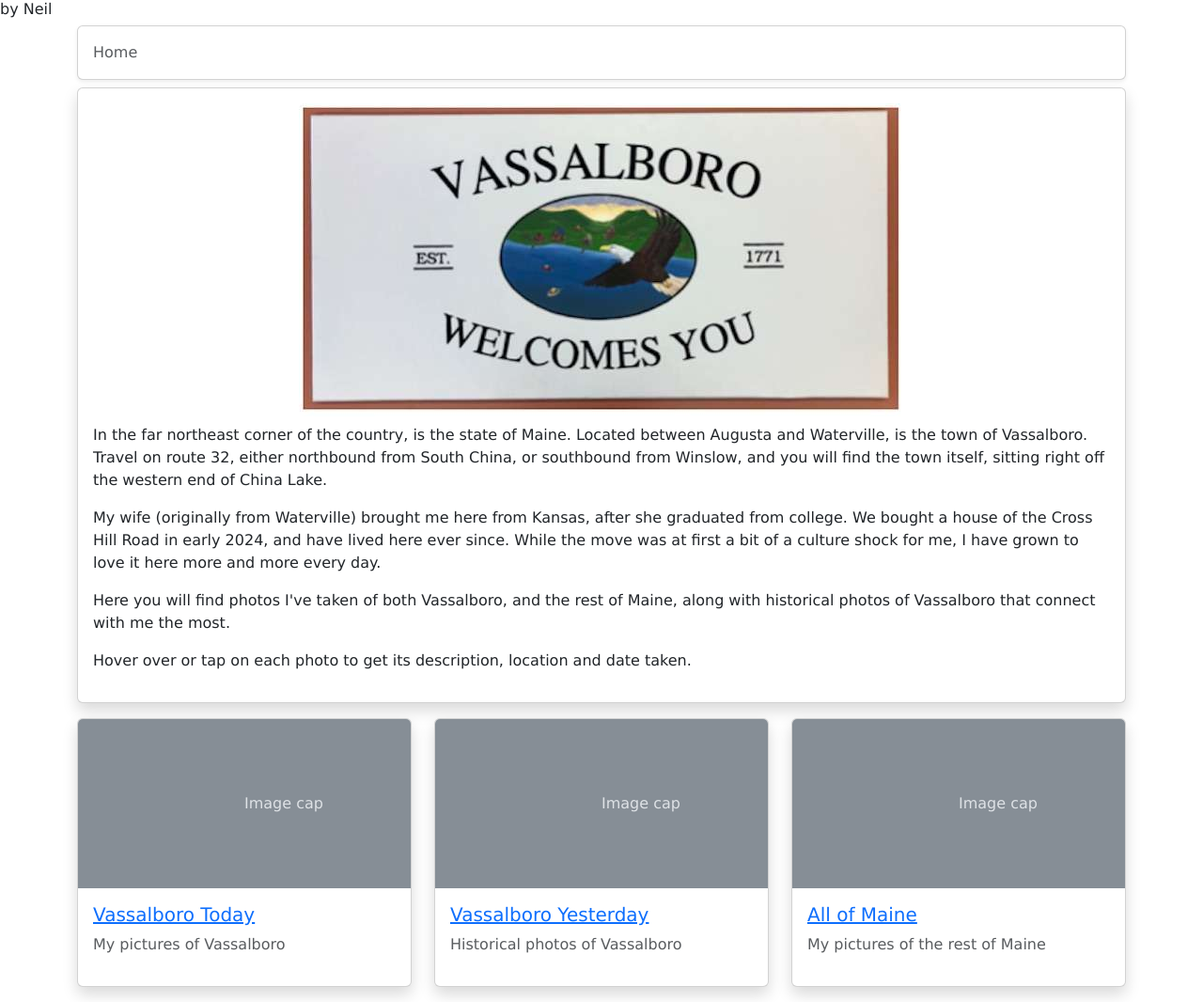
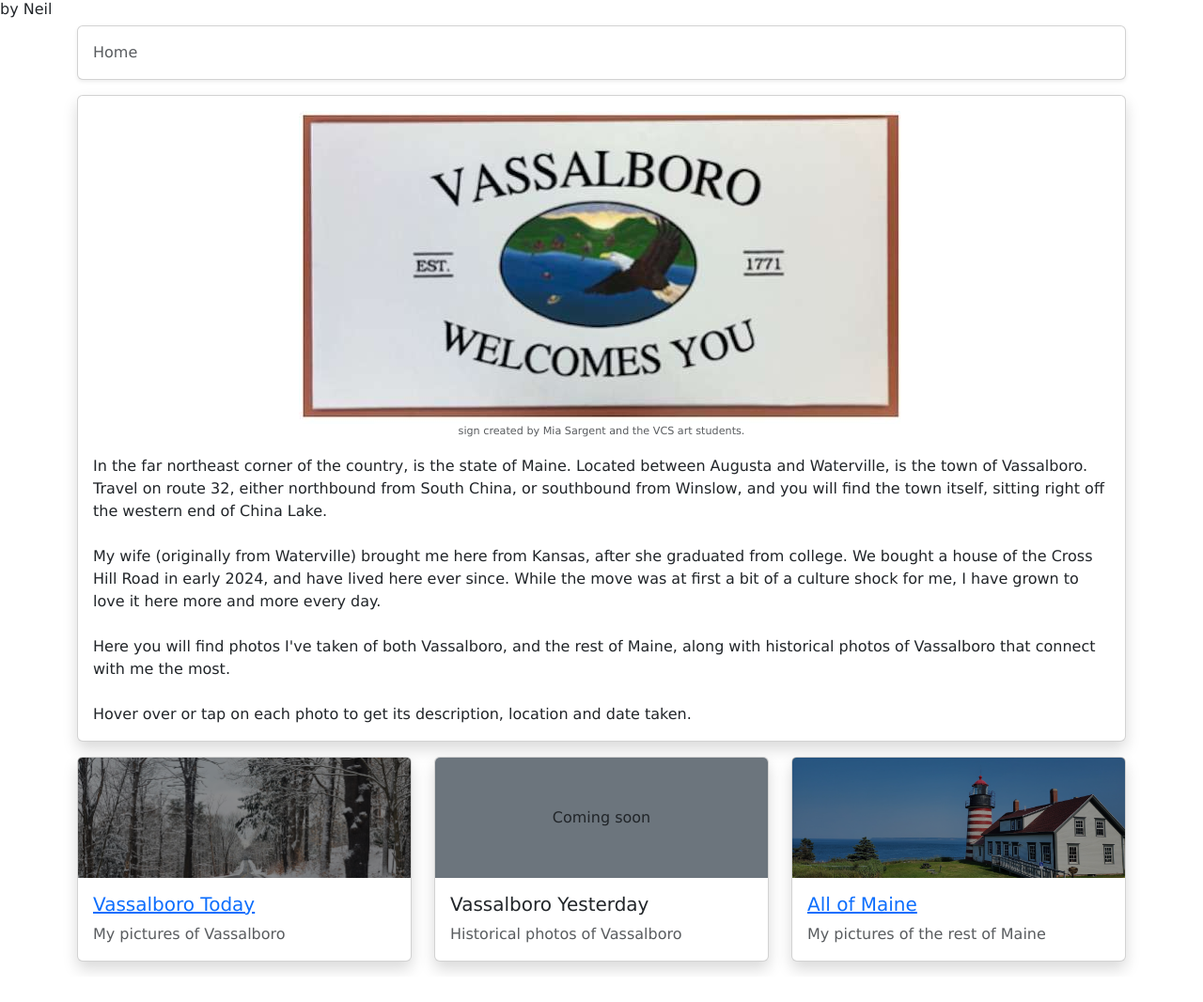
Before and after one commit to n768d465/vassalboro-site, a plain HTML site: page index.html in a window 1280 px wide. Shown: the whole page at 94% size. After the commit the page ends 1039 px from the top, so only its background shows below. Drawn offline with nearby package versions, Linux system fonts and the light colour scheme; a web font is replaced by a local one.

Commit message:
More layout adjustments, photos

```diff
--- a/index.html
+++ b/index.html
@@ -16,6 +16,24 @@
       rel="stylesheet"
     />
 
+    <style>
+      .card-img-top {
+        height: 10vw;
+        object-fit: cover;
+      }
+
+      .img-overlay {
+        position: absolute;
+        inset: 0;
+        background: rgba(0, 0, 0, 0.4);
+        border-radius: 4px;
+      }
+
+      .figure-caption-text {
+        font-size: 0.7rem;
+      }
+    </style>
+
     <title>Vassalboro, Maine</title>
   </head>
 
@@ -24,7 +42,7 @@
       <h6>by Neil</h6>
     </header>
     <div class="container">
-      <div class="card shadow-sm mb-2">
+      <div class="card shadow-sm mb-3">
         <div class="card-body pb-0">
           <nav aria-label="breadcrumb">
             <ol class="breadcrumb">
@@ -41,96 +59,70 @@
           <div class="col">
             <div class="card shadow">
               <div class="card-body">
-                <img class="d-flex img-fluid mx-auto rounded mb-2" src="./assets/Vassalboro-sign.jpeg" />
-                <p class="lead fs-6">
+                <figure class="figure text-center d-flex flex-column align-items-center">
+                  <img class="img-fluid mx-auto rounded" src="./assets/Vassalboro-sign.jpeg" />
+                  <figcaption class="figure-caption figure-caption-text">
+                    sign created by Mia Sargent and the VCS art students.
+                  </figcaption>
+                </figure>
+                <div class="card-text">
                   In the far northeast corner of the country, is the state of Maine. Located between Augusta and
                   Waterville, is the town of Vassalboro. Travel on route 32, either northbound from South China, or
                   southbound from Winslow, and you will find the town itself, sitting right off the western end of China
                   Lake.
-                </p>
 
-                <p class="lead fs-6">
+                  <br /><br />
                   My wife (originally from Waterville) brought me here from Kansas, after she graduated from college. We
                   bought a house of the Cross Hill Road in early 2024, and have lived here ever since. While the move
                   was at first a bit of a culture shock for me, I have grown to love it here more and more every day.
-                </p>
 
-                <p class="lead fs-6">
+                  <br /><br />
                   Here you will find photos I've taken of both Vassalboro, and the rest of Maine, along with historical
                   photos of Vassalboro that connect with me the most.
-                </p>
 
-                <p class="lead fs-6">
+                  <br /><br />
                   Hover over or tap on each photo to get its description, location and date taken.
-                </p>
+                </div>
               </div>
             </div>
           </div>
         </div>
         <div class="row mb-3">
           <div class="col-md-4 col-lg-4 mt-3">
-            <div class="card shadow">
-              <svg
-                aria-label="Placeholder: Image cap"
-                class="bd-placeholder-img card-img-top"
-                height="180"
-                preserveAspectRatio="xMidYMid slice"
-                role="img"
-                width="100%"
-                xmlns="http://www.w3.org/2000/svg"
-              >
-                <title>Placeholder</title>
-                <rect width="100%" height="100%" fill="#868e96"></rect>
-                <text x="50%" y="50%" fill="#dee2e6" dy=".3em">Image cap</text>
-              </svg>
+            <div class="card shadow h-100">
+              <div class="position-relative">
+                <img class="card-img-top" src="../assets/20241208_113449.jpg" />
+                <div class="img-overlay"></div>
+              </div>
               <div class="card-body">
                 <a href="./pages/vassalboro-today.html">
                   <h5 class="card-title">Vassalboro Today</h5>
                 </a>
-                <p class="card-tex text-body-secondary">My pictures of Vassalboro</p>
-              </div>
-            </div>
-          </div>
-
-          <div class="col-md-4 col-lg-4 mt-3">
-            <div class="card shadow">
-              <svg
-                aria-label="Placeholder: Image cap"
-                class="bd-placeholder-img card-img-top"
-                height="180"
-                preserveAspectRatio="xMidYMid slice"
-                role="img"
-                width="100%"
-                xmlns="http://www.w3.org/2000/svg"
-              >
-                <title>Placeholder</title>
-                <rect width="100%" height="100%" fill="#868e96"></rect>
-                <text x="50%" y="50%" fill="#dee2e6" dy=".3em">Image cap</text>
-              </svg>
-              <div class="card-body">
-                <a href="./pages/vassalboro-yesterday.html">
-                  <h5 class="card-title">Vassalboro Yesterday</h5>
-                </a>
-                <p class="card-tex text-body-secondary">Historical photos of Vassalboro</p>
+                <p class="card-text text-body-secondary">My pictures of Vassalboro</p>
               </div>
             </div>
           </div>
 
           <div class="col-md-4 col-lg-4 mt-3">
             <div class="card shadow h-100">
-              <svg
-                aria-label="Placeholder: Image cap"
-                class="bd-placeholder-img card-img-top"
-                height="180"
-                preserveAspectRatio="xMidYMid slice"
-                role="img"
-                width="100%"
-                xmlns="http://www.w3.org/2000/svg"
-              >
-                <title>Placeholder</title>
-                <rect width="100%" height="100%" fill="#868e96"></rect>
-                <text x="50%" y="50%" fill="#dee2e6" dy=".3em">Image cap</text>
-              </svg>
+              <div class="position-relative">
+                <div class="card-img-top bg-secondary d-flex justify-content-center align-items-center">
+                  Coming soon
+                </div>
+              </div>
+              <div class="card-body">
+                <h5 class="card-title">Vassalboro Yesterday</h5>
+                <p class="card-text text-body-secondary">Historical photos of Vassalboro</p>
+              </div>
+            </div>
+          </div>
+
+          <div class="col-md-4 col-lg-4 mt-3">
+            <div class="card shadow h-100">
+              <div class="position-relative">
+                <img class="card-img-top" src="./assets/20240714_174943.jpg" />
+                <div class="img-overlay"></div>
+              </div>
               <div class="card-body">
                 <a href="./pages/all-of-maine.html">
                   <h5 class="card-title">All of Maine</h5>
```
Also changed, not shown: pages/all-of-maine.html (+7 -4 lines), pages/vassalboro-today.html (+12 -7 lines), assets/20240714_174943.jpg (added), assets/20250409_091201.jpg (added).
